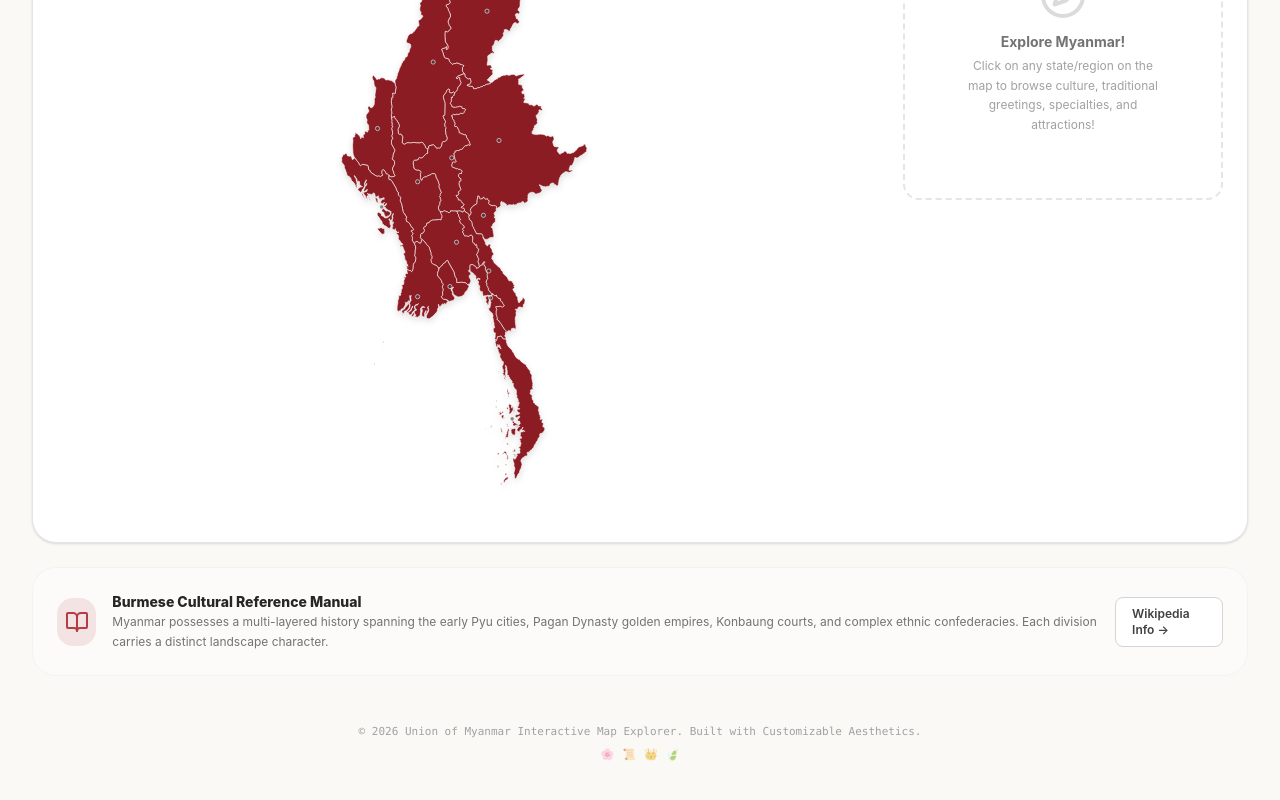
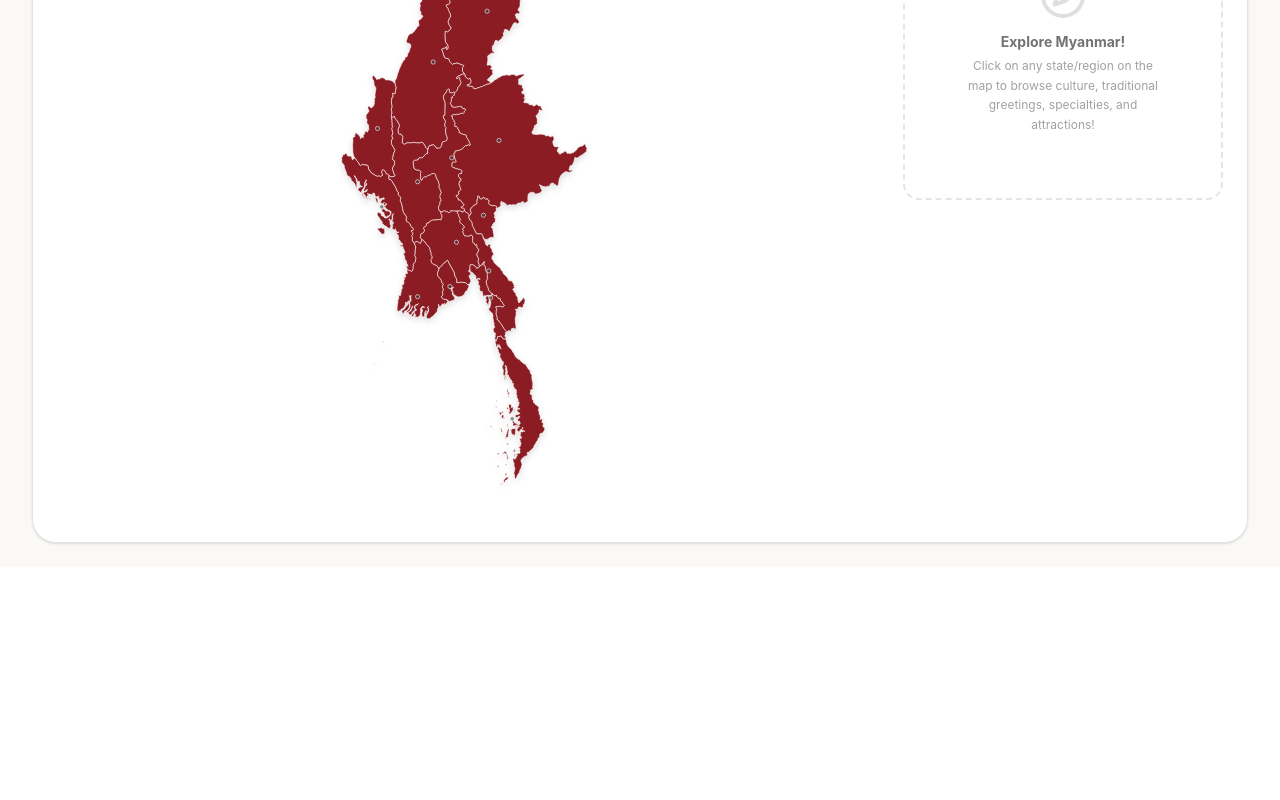
Before and after one commit to CalcxyZ/myanmar.map, a React (Vite) app: page / in a window 1280 px wide. Shown: the part 380-1180 px from the top of the page. After the commit the page ends 947 px from the top, so only its background shows below. Built offline with nearby package versions, Linux system fonts and the light colour scheme.

Commit message:
delete bottom footer

```diff
--- a/src/App.tsx
+++ b/src/App.tsx
@@ -20,7 +20,6 @@ import {
   Compass,
   Filter,
   Heart,
-  BookOpen,
   Star,
   Map,
   Layers,
@@ -352,43 +351,6 @@ export default function App() {
           </section>
         )}
 
-        {/* ================= CULTURAL MANUAL ENCYCLOPEDIA ================= */}
-        <section
-          id="cultural-encyclopedia"
-          className={`p-6 bg-white/40 border border-neutral-200/40 ${currentTheme.rounded} flex flex-col md:flex-row justify-between items-center gap-4`}
-        >
-          <div className="flex items-center gap-4">
-            <div className={`w-12 h-12 rounded-2xl flex items-center justify-center ${currentTheme.accentBg} ${currentTheme.accentColor}`}>
-              <BookOpen className="w-6 h-6 animate-pulse" />
-            </div>
-            <div>
-              <h4 className={`text-sm font-extrabold text-neutral-800`}>Burmese Cultural Reference Manual</h4>
-              <p className="text-xs text-neutral-500 leading-relaxed">
-                Myanmar possesses a multi-layered history spanning the early Pyu cities, Pagan Dynasty golden empires, Konbaung courts, and complex ethnic confederacies. Each division carries a distinct landscape character.
-              </p>
-            </div>
-          </div>
-
-          <div className="flex gap-2">
-            <a
-              href="https://en.wikipedia.org/wiki/Myanmar"
-              target="_blank"
-              rel="noreferrer"
-              className="text-xs px-4 py-2 border border-neutral-300 bg-white hover:bg-neutral-50 font-semibold rounded-lg text-neutral-700 transition-all flex items-center gap-1"
-            >
-              Wikipedia Info &rarr;
-            </a>
-          </div>
-        </section>
-
-        {/* ================= FOOTER CREDITS ================= */}
-        <footer id="app-footer" className="text-center py-6 text-neutral-400 text-[11px] font-mono whitespace-nowrap">
-          <p>© 2026 Union of Myanmar Interactive Map Explorer. Built with Customizable Aesthetics.</p>
-          <div id="footer-emojis" className="flex justify-center gap-2 mt-1.5 opacity-60">
-            <span>🌸</span><span>📜</span><span>👑</span><span>🍃</span>
-          </div>
-        </footer>
-
       </div>
     </div>
   );
```
